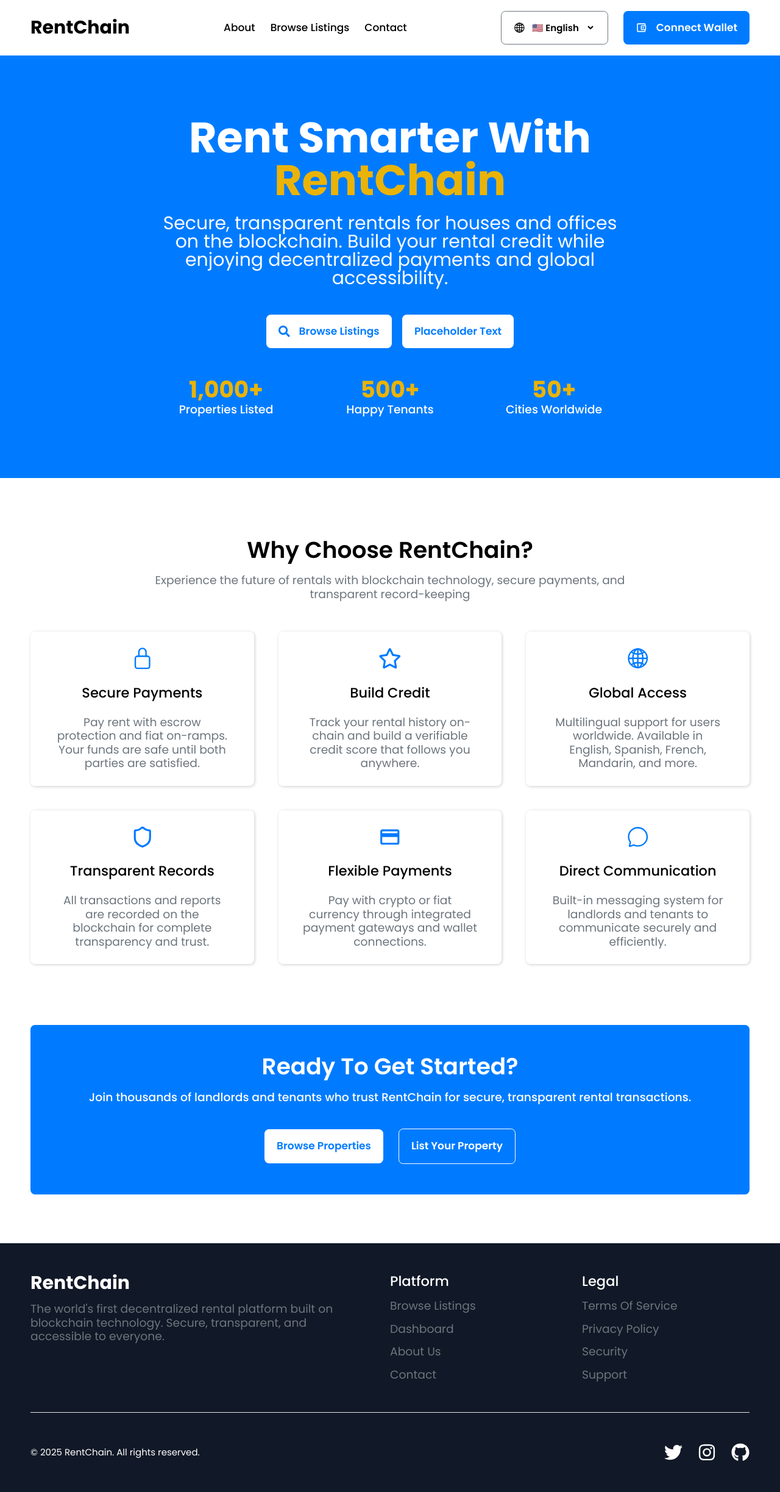
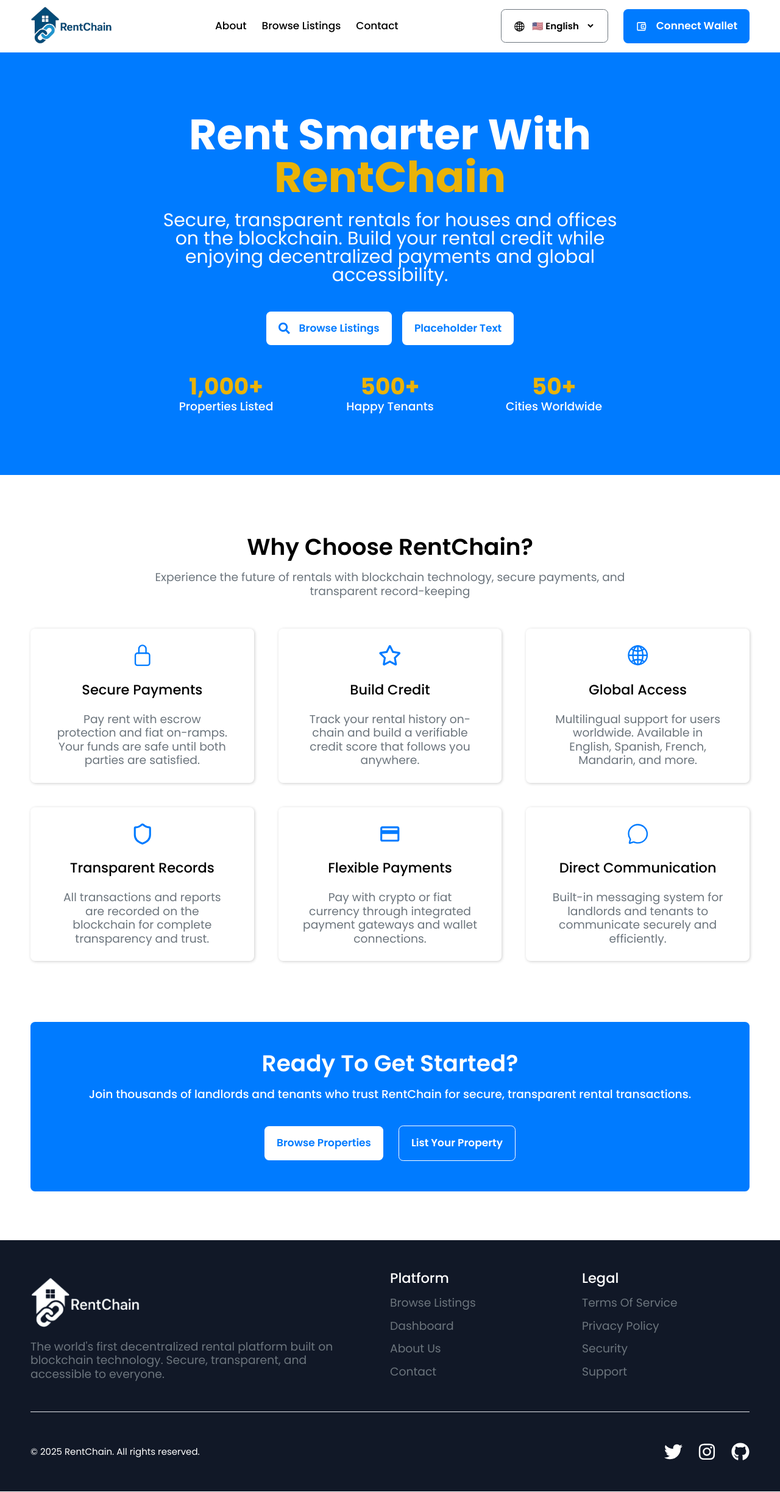
Before and after one commit to Jo-shua09/RentChain, a React (Vite) app in the folder Frontend/RentChain/: page / in a window 1280 px wide. Shown: the whole page at 61% size. Built offline with nearby package versions, Linux system fonts and the light colour scheme.

Commit message:
Refactor code structure for improved readability and maintainability

```diff
--- a/Frontend/RentChain/src/components/common/Footer.jsx
+++ b/Frontend/RentChain/src/components/common/Footer.jsx
@@ -5,10 +5,11 @@ export default function Footer() {
 		<div className="w-full mt-32">
 			<div className="bg-gray-900 w-full !py-20 section-page text-white">
 				<div className="flex items-start gap-16 justify-between md:flex-nowrap flex-wrap">
-					<div className="space-y-7 md:flex-[2]">
+					<div className="space-y-5 md:flex-[2]">
 						<div className="w-fit cursor-pointer">
-							<h1 className="text-5xl font-bold">rentChain</h1>
+							<img src="/logo_white.png" alt="logo image" loading="lazy" className="w-[18rem] h-fit cursor-pointer" />
 						</div>
+
 						<p className="text-secondary max-w-4xl font-normal normal-case text-3xl">
 							The world's first decentralized rental platform built on blockchain technology. Secure, transparent, and
 							accessible to everyone.
--- a/Frontend/RentChain/src/components/common/Navbar.jsx
+++ b/Frontend/RentChain/src/components/common/Navbar.jsx
@@ -9,9 +9,9 @@ export default function Navbar() {
 
 	return (
 		<div className="w-full h-full">
-			<div className="flex items-center justify-between py-7 px-20 shadow-xl">
+			<div className="flex items-center justify-between py-2 px-20 shadow-xl">
 				<div className="w-fit cursor-pointer">
-					<h1 className="text-5xl font-bold">rentChain</h1>
+					<img src="/logo.png" alt="logo image" loading="lazy" className="w-[25rem] h-fit cursor-pointer" />
 				</div>
 
 				<div className="w-full">
```
Also changed, not shown: Frontend/RentChain/public/logo.png (added), Frontend/RentChain/public/logo_white.png (added).
